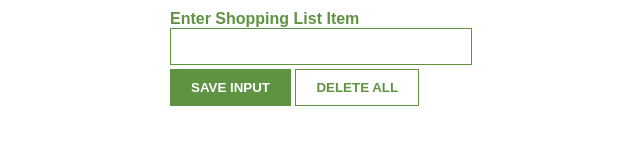
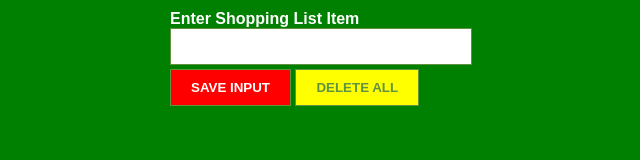
Before and after one commit to tayyab-dev-official/Leads-Tracker-App, a plain HTML site: page index.html in a window 1280 px wide. Shown: the whole page, without its empty margins (319-959 px from the left). Drawn offline with Linux system fonts and the light colour scheme; no server answers.

Commit message:
updated background and text colors.

```diff
--- a/index.css
+++ b/index.css
@@ -1,12 +1,14 @@
 body {
+    background-color: green;
     margin: 0 auto;
     padding: 10px;
     font-family: Arial, Helvetica, sans-serif;
     max-width: 302px;
+    color: white;
 }
 
 label{
-    color: #5f9341;
+    color: white1;
     font-weight: 900;
 }
 
@@ -19,7 +21,7 @@ input {
 }
 
 button {
-    background: #5f9341;
+    background: red;
     color: white;
     padding: 10px 20px;
     border: 1px solid #5f9341;
@@ -27,7 +29,7 @@ button {
 }
 
 #delete-btn {
-    background: white;
+    background: yellow;
     color: #5f9341;
 }
 
@@ -42,5 +44,5 @@ li {
 }
 
 a {
-    color: #5f9341;
+    color: white;
 }
```
